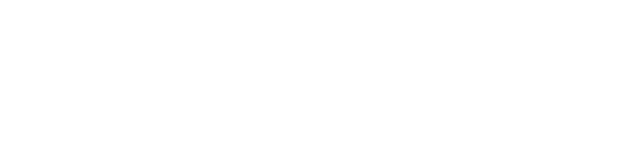
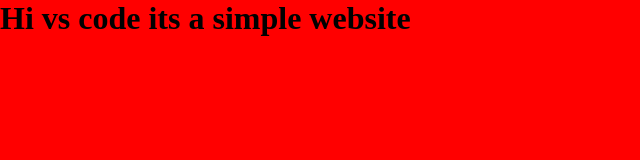
Before and after one commit to mujeeb100/smpole, a plain HTML site: page index.html in a window 1280 px wide. Shown: the whole page, without its empty margins (0-640 px from the left). Drawn offline with Linux system fonts and the light colour scheme.

Commit message:
simple h1 tag adeed and color added

```diff
--- a/index.html
+++ b/index.html
@@ -4,9 +4,13 @@
     <meta charset="UTF-8">
     <meta http-equiv="X-UA-Compatible" content="IE=edge">
     <meta name="viewport" content="width=device-width, initial-scale=1.0">
+    <link rel="stylesheet" href="style.css">
     <title>Document</title>
 </head>
 <body>
+    <h1>Hi vs code its a simple website</h1>
+    <script>
 
+    </script>
 </body>
 </html>
--- a/style.css
+++ b/style.css
@@ -0,0 +1,8 @@
+*{
+ margin: 0;
+ padding: 0;
+ box-sizing: border-box;
+}
+body{
+    background: red;
+}
```
